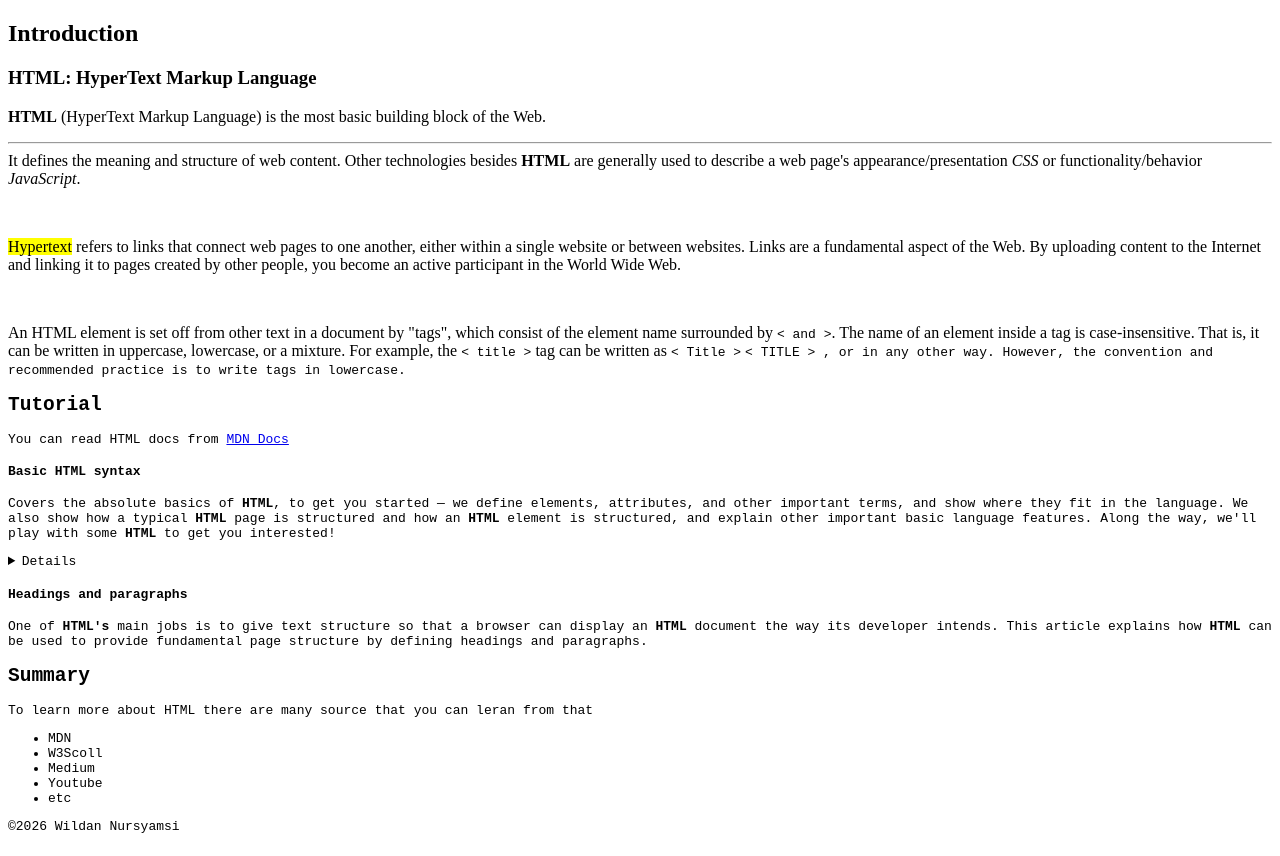
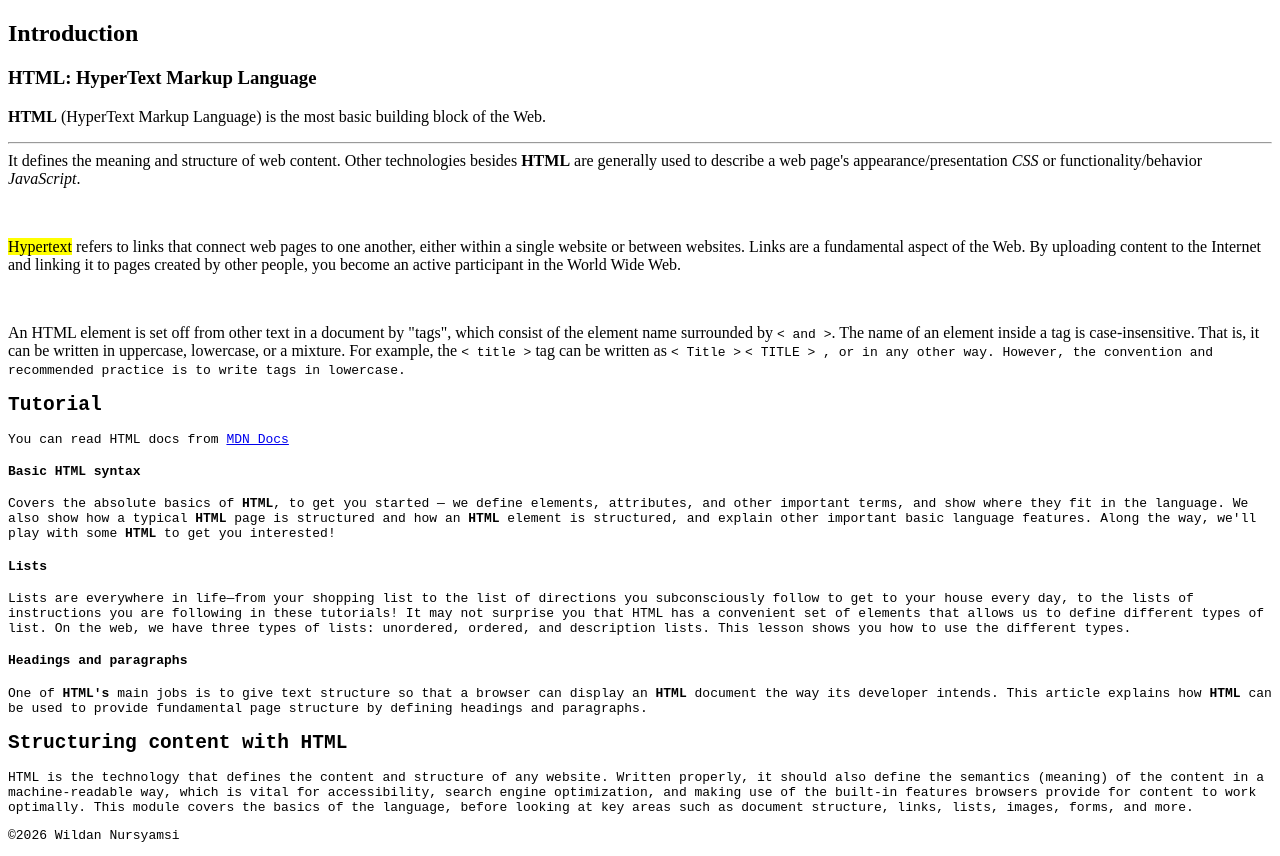
Before and after one commit to AbiPasundan/koda-b6-html1, a plain HTML site: page task1.html in a window 1280 px wide. Drawn offline with Linux system fonts and the light colour scheme.

Commit message:
fix: remove something no need in html file and add some paragraph

```diff
--- a/task1.html
+++ b/task1.html
@@ -31,7 +31,7 @@
         An HTML element is set off from other text in a document by "tags", which consist of the element name surrounded by <code>< and ></code>. The name of an element inside a tag is case-insensitive. That is, it can be written in uppercase, lowercase, or a mixture. For example, the <code>< title ></code> tag can be written as <code>< Title ></code> <code> < TITLE > <code>, or in any other way. However, the convention and recommended practice is to write tags in lowercase.
     </p>
 
-    <section><h2>Tutorial</h2></section>
+    <h2>Tutorial</h2>
     <p>
         You can read HTML docs from <a href="https://developer.mozilla.org/en-US/docs/Web/HTML">MDN Docs</a>
     </p>
@@ -43,10 +43,10 @@
 
 
 
-    <details>
-        <summary>Details</summary>
-        For more information you can see the docs in mdn
-    </details>
+    <h4>Lists</h4>
+    <p>
+        Lists are everywhere in life—from your shopping list to the list of directions you subconsciously follow to get to your house every day, to the lists of instructions you are following in these tutorials! It may not surprise you that HTML has a convenient set of elements that allows us to define different types of list. On the web, we have three types of lists: unordered, ordered, and description lists. This lesson shows you how to use the different types.
+    </p>
 
     <h4>Headings and paragraphs</h4>
     <p>
@@ -54,17 +54,11 @@
     </p>
 
 
-    <section><h2>Summary</h2></section>
+
+    <h2>Structuring content with HTML</h2>
     <p>
-        To learn more about HTML there are many source that you can leran from that
+        HTML is the technology that defines the content and structure of any website. Written properly, it should also define the semantics (meaning) of the content in a machine-readable way, which is vital for accessibility, search engine optimization, and making use of the built-in features browsers provide for content to work optimally. This module covers the basics of the language, before looking at key areas such as document structure, links, lists, images, forms, and more.
     </p>
-    <ul>
-        <li>MDN</li>
-        <li>W3Scoll</li>
-        <li>Medium</li>
-        <li>Youtube</li>
-        <li>etc</li>
-    </ul>
 
 
     <footer>
@@ -72,11 +66,3 @@
     </footer>
   </body>
 </html>
-
-<!--
-
-
-
-
-
- -->
```
